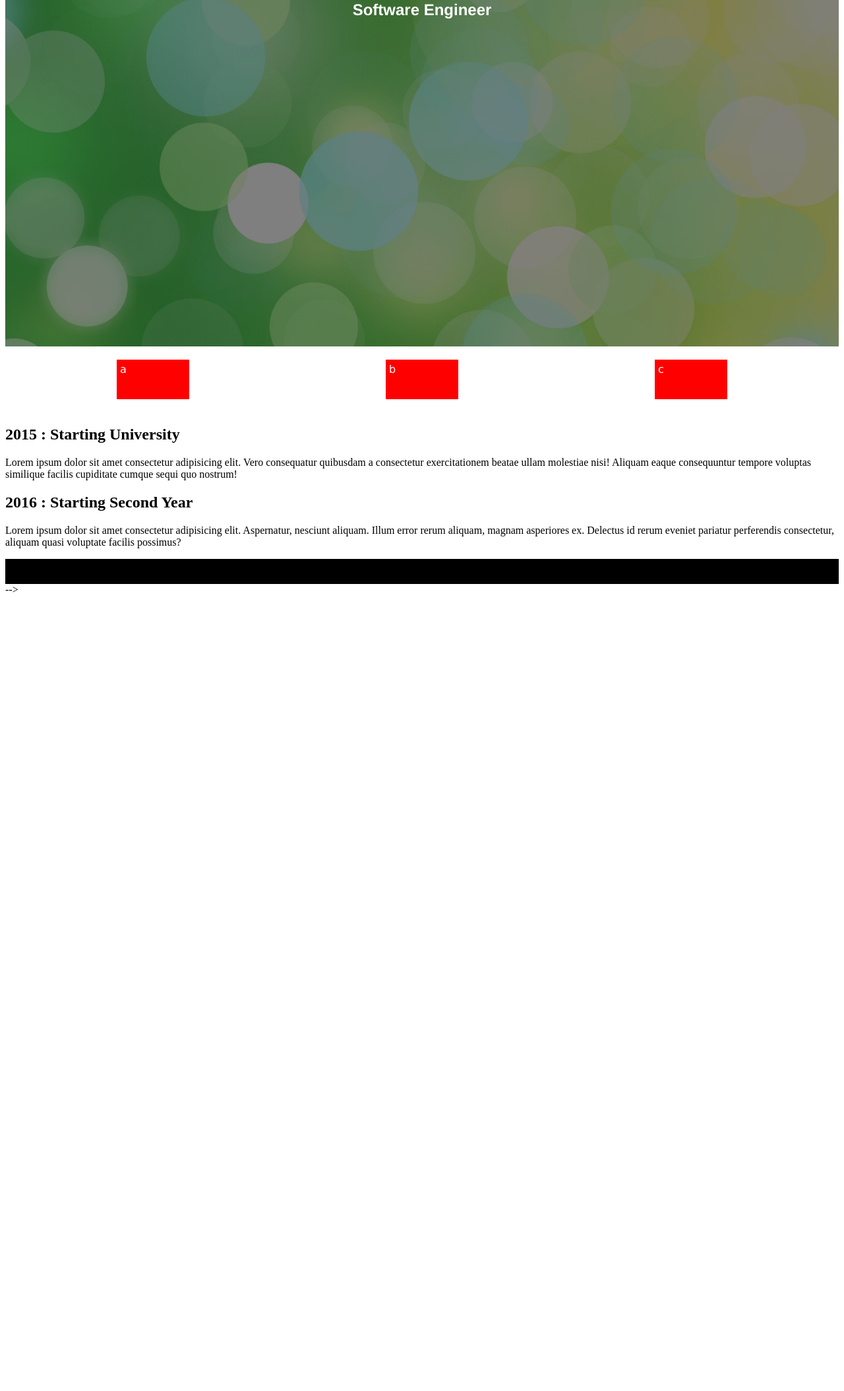
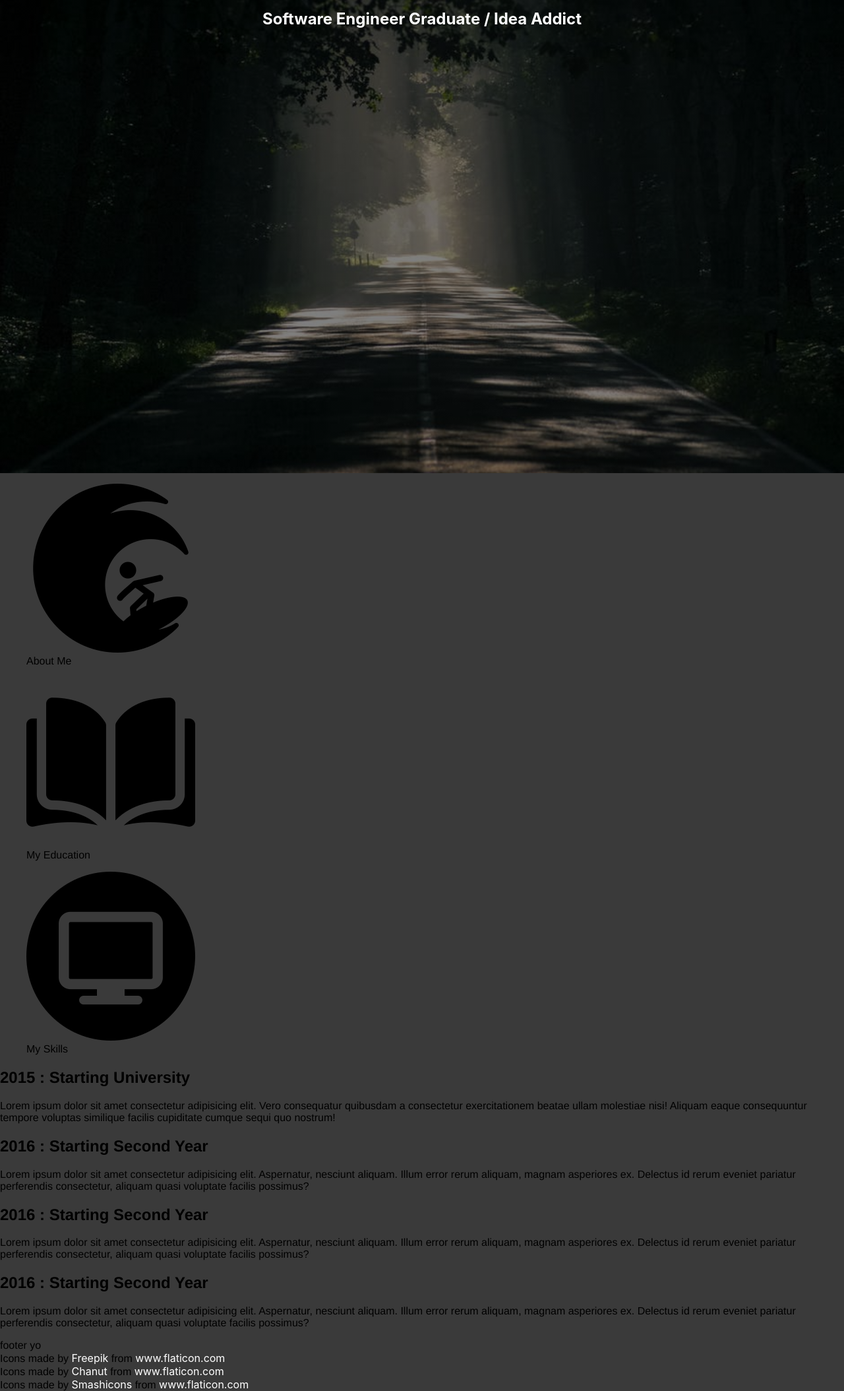
Before and after one commit to SoSubtle/Website, a plain HTML site: page index.html in a window 1280 px wide. Shown: the part 83-2191 px from the top of the page at 66% size. Before the commit the page ends 986 px from the top, so only its background shows below. Drawn offline with Linux system fonts and the light colour scheme.

Commit message:
Changed background and some css relating to the hero / column section

```diff
--- a/index.html
+++ b/index.html
@@ -19,8 +19,9 @@
             </h1>
 
             <h2>
-                Software Engineer
+                Software Engineer Graduate / Idea Addict
             </h2>
+
         </div>
 
         <!-- TODO : Refactor the nav bar -->
@@ -36,13 +37,44 @@
 
     </div>
 
+
+
+
     <!-- Section 2 Of webSite the About-->
-    <section class="flex-box triple">
-        <div>a</div>
-        <div>b</div>
-        <div>c</div>
-    </section>
+    <!-- <section class="flex-box triple">
 
+        <div class = "item1">
+            <p class = "text1">
+                Who Am I ?
+            </p>
+
+        </div>
+
+        <div class="item2">
+            <p>My Education</p>
+        </div>
+
+        <div class = "item3">
+            <p>My Skills</p>
+        </div>
+    </section> -->
+
+     <section class="features">
+
+    <figure>
+        <img src="/images/005-surfer-surfing-in-a-big-water-wave.png" alt="Image of a guy surfing">
+        <figcaption>About Me</figcaption>
+    </figure>
+
+    <figure>
+        <img src="/images/008-open-book.png" alt="Image of a book">
+        <figcaption>My Education</figcaption>
+    </figure>
+
+    <figure>
+        <img src="/images/007-computer.png" alt="An image of a computer screen">
+        <figcaption>My Skills</figcaption>
+    </figure>
 
 
     <!-- Section 3 Of webSite the TimeLine-->
@@ -61,13 +93,26 @@
                 <p>Lorem ipsum dolor sit amet consectetur adipisicing elit. Aspernatur, nesciunt aliquam. Illum error rerum aliquam, magnam asperiores ex. Delectus id rerum eveniet pariatur perferendis consectetur, aliquam quasi voluptate facilis possimus?</p>
             </div>
         </div>
+        <div class="container-right">
+                <div class="content">
+                    <h2>2016 : Starting Second Year</h2>
+                    <p>Lorem ipsum dolor sit amet consectetur adipisicing elit. Aspernatur, nesciunt aliquam. Illum error rerum aliquam, magnam asperiores ex. Delectus id rerum eveniet pariatur perferendis consectetur, aliquam quasi voluptate facilis possimus?</p>
+                </div>
+            </div>
+            <div class="container-right">
+                <div class="content">
+                    <h2>2016 : Starting Second Year</h2>
+                    <p>Lorem ipsum dolor sit amet consectetur adipisicing elit. Aspernatur, nesciunt aliquam. Illum error rerum aliquam, magnam asperiores ex. Delectus id rerum eveniet pariatur perferendis consectetur, aliquam quasi voluptate facilis possimus?</p>
+                </div>
+            </div>
 
     </section>
 
 
     <footer class="main">
-        footer
-    </footer> -->
+        footer yo
+        <div>Icons made by <a href="https://www.flaticon.com/authors/freepik" title="Freepik">Freepik</a> from <a href="https://www.flaticon.com/"     title="Flaticon">www.flaticon.com</a></div><div>Icons made by <a href="https://www.flaticon.com/authors/chanut" title="Chanut">Chanut</a> from <a href="https://www.flaticon.com/"     title="Flaticon">www.flaticon.com</a></div><div>Icons made by <a href="https://www.flaticon.com/authors/smashicons" title="Smashicons">Smashicons</a> from <a href="https://www.flaticon.com/"     title="Flaticon">www.flaticon.com</a></div>
+    </footer>
 
 </body>
 </html>
--- a/style.css
+++ b/style.css
@@ -1,15 +1,14 @@
-        body, html {
+        html {
             height: 100%;
         }
-
 
         .hero-image {   /** Linear-gradient adds a dark background effect */
             background-image: linear-gradient(rgba(0, 0, 0, 0.5),
              rgba(0, 0, 0, 0.5)),
-              url("/images/green.jpg");
+              url("/images/pex3.jpeg");
 
             /* Using % unit as more responsive over definite pixel unit */
-            height: 75%;
+            height: 100%;
 
             /** Responsive scaling */
             background-position: center;
@@ -20,7 +19,7 @@
         }
 
         .hero-text {
-            font-family: 'Franklin Gothic Medium', 'Arial Narrow', Arial, sans-serif;
+            font-family: -apple-system, BlinkMacSystemFont, 'Segoe UI', Roboto, Oxygen, Ubuntu, Cantarell, 'Open Sans', 'Helvetica Neue', sans-serif;
             text-align: center;
             position: absolute;
             top: 10%;
@@ -29,29 +28,57 @@
             transform: translate(-50%, -50%);
         }
 
-
-        /* body {
+        body {
             background: rgb(58, 58, 58);
+            height: 100%;
             font-family: Helvetica Neue, Arial, Helvetica, sans-serif;
             color: black;
             margin: 0;
             padding: 0;
-        } */
+        }
 
         .flex-box {
             padding: 20px;
             display: flex;
             flex-direction: row;
+            height: 25%;
         }
 
         .flex-box div {
-            font-family: 'Lucida Sans', 'Lucida Sans Regular', 'Lucida Grande', 'Lucida Sans Unicode', Geneva, Verdana, sans-serif;
-            color: white;
-            background: red;
+            font-family: -apple-system, BlinkMacSystemFont, 'Segoe UI', Roboto, Oxygen, Ubuntu, Cantarell, 'Open Sans', 'Helvetica Neue', sans-serif;
+            /*color: white; */
+            /*background: rgb(221, 166, 166); */
             margin: auto;
-            padding: 5px;
-            width: 100px;
+            padding: 30px;
+            width: 50px;
             height: 50px;
+        }
+
+        .flex-box.triple div.item1 {
+            background: url("/images/005-surfer-surfing-in-a-big-water-wave.png");
+            background-repeat: no-repeat;
+            background-size: 100%;
+        }
+
+        .flex-box.triple div.item1 p.text1 {
+            font-family: -apple-system, BlinkMacSystemFont, 'Segoe UI', Roboto, Oxygen, Ubuntu, Cantarell, 'Open Sans', 'Helvetica Neue', sans-serif;
+            text-align: center;
+            position: absolute;
+            bottom: 0;
+            left: 0;
+            color: red;
+        }
+
+        .flex-box.triple div.item2 {
+            background: url("/images/003-graduation-hat-and-diploma.png");
+            background-repeat: no-repeat;
+            background-size: 100%;
+        }
+
+        .flex-box.triple div.item3 {
+            background: url("/images/007-computer.png");
+            background-repeat: no-repeat;
+            background-size: 100%;
         }
 
         .flex-box.triple  {
@@ -64,11 +91,24 @@
             color: black;
         }
 
+        /*
+        section.features figure {
+            margin: auto;
+            width: 100px;
+        }
+
+
+        .features figure img {
+            width: 200px;
+            border-radius: 10px;
+        }
+
         footer.main {
             background: black;
             padding: 10px 20px;
         }
 
+        */
 
         ul.nav {
             float: right;
@@ -83,11 +123,18 @@
         }
 
         a {
-            font-family: Impact, Haettenschweiler, 'Arial Narrow Bold', sans-serif;
+            font-family: -apple-system, BlinkMacSystemFont, 'Segoe UI', Roboto, Oxygen, Ubuntu, Cantarell, 'Open Sans', 'Helvetica Neue', sans-serif;
             text-decoration: none;
             color: white;
         }
 
         a:hover {
-            background: black;
+                color: red;
+                transition: 1s ease;
         }
+
+        h1:hover {
+            color: red;
+            transition: 2s ease-in;
+            transition: 1s ease-out;
+        }
```
Also changed, not shown: images/001-college-graduation.png (added), images/002-artificial-intelligence.png (added), images/003-graduation-hat-and-diploma.png (added), images/004-black-graduation-cap-tool-of-university-student-for-head.png (added), images/005-surfer-surfing-in-a-big-water-wave.png (added), images/006-surfing-a-sea-turtle.png (added), images/007-computer.png (added), images/008-open-book.png (added), images/grad.jpeg (added), images/pex.jpeg (added), images/pex2.jpeg (added), images/pex3.jpeg (added).
